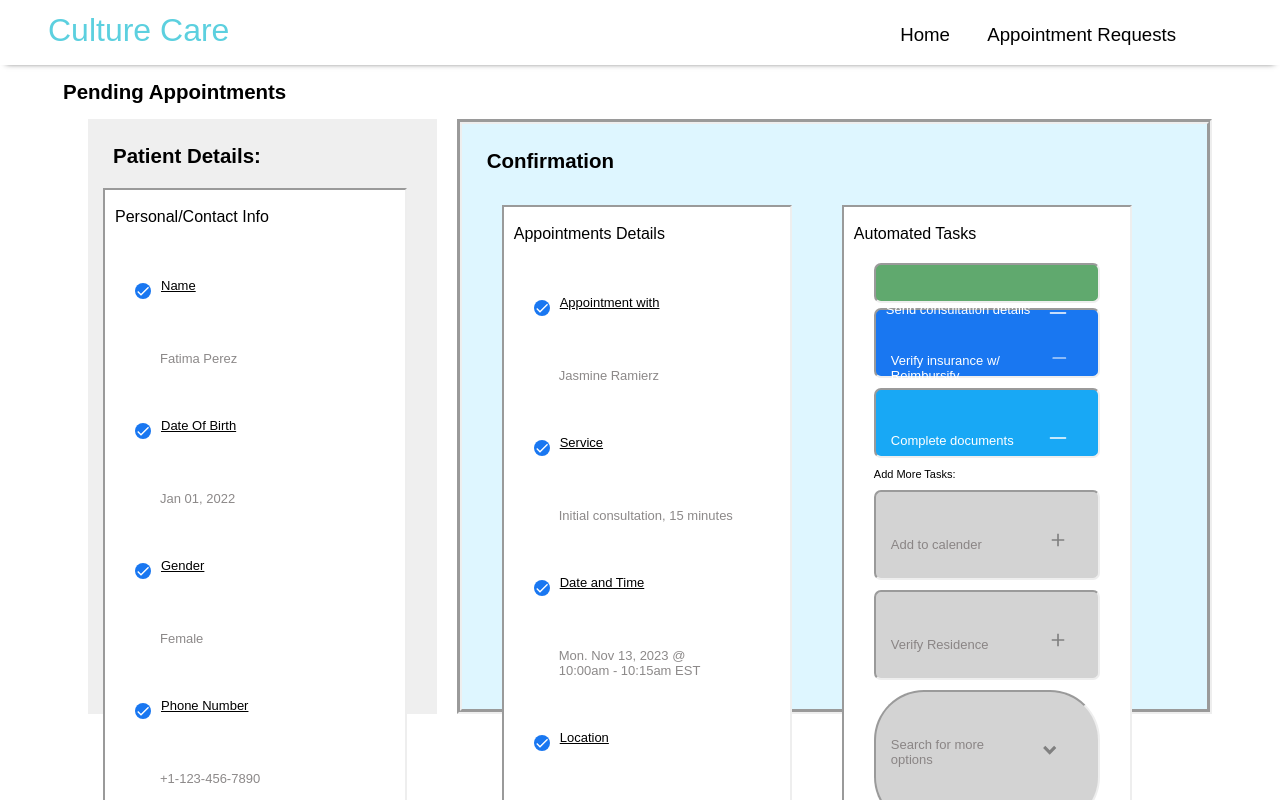
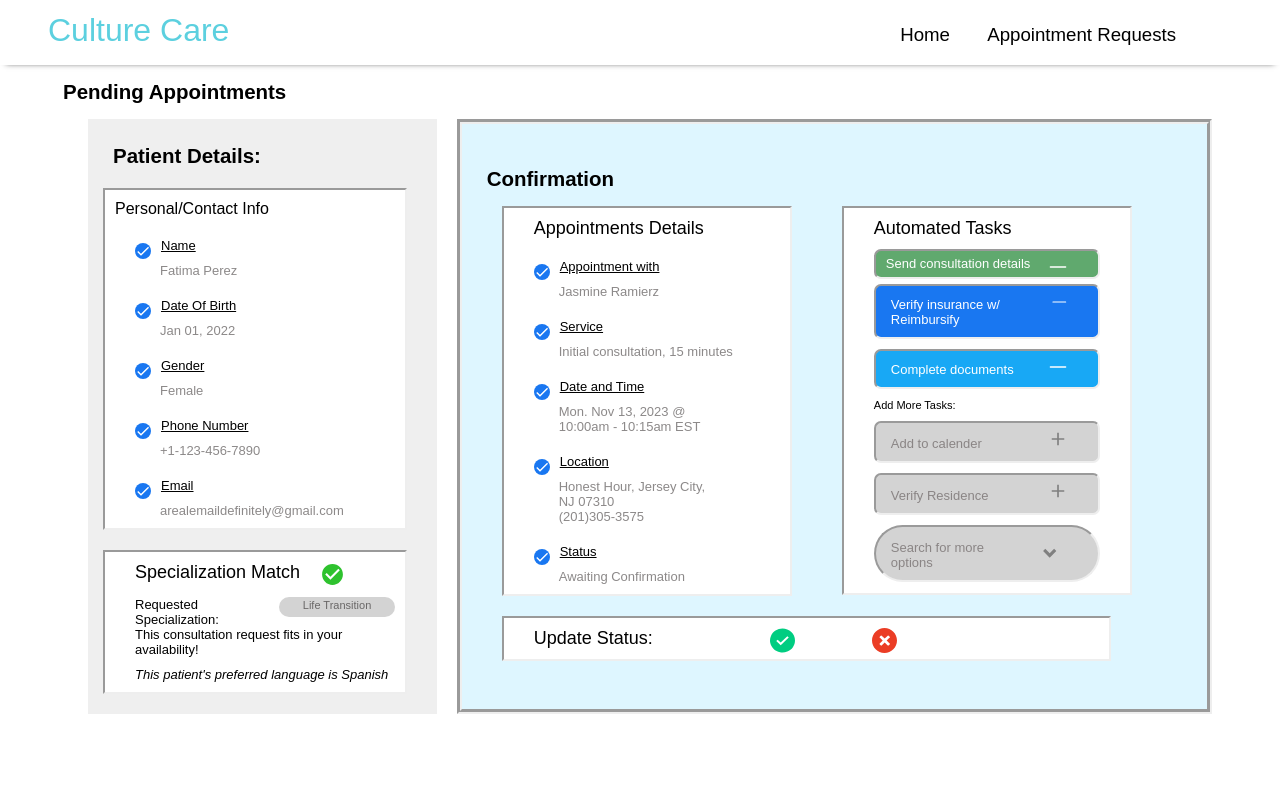
Before and after one commit to CultureCare22/Culture-Care, a React (Create React App) app: page /pending-request-details in a window 1280 px wide. Shown: the top 800 px of the page. Built offline with nearby package versions, Linux system fonts and the light colour scheme.

Commit message:
Removed pending request's dependencies on redundant names from other css files

```diff
--- a/src/pages/PendingRequest/PendingRequest.css
+++ b/src/pages/PendingRequest/PendingRequest.css
@@ -31,8 +31,9 @@ h3 {
     /* margin-left: 30px; */
 }
 
-h4 {
-    font-size: 13px;
+.titlePR {
+    /* margin-top: 10px; */
+    font-size: 18px;
     font-weight: 100;
     margin-left: 20px;
 }
@@ -59,6 +60,7 @@ h5 {
     border: 2px inset;
     background-color: white;
     /* margin-top: 20px; */
+    /* height: 370px; */
     padding: 10px;
     margin: 20px;
     margin-left: 5px;
@@ -92,19 +94,25 @@ p {
 .tick {
     color: rgb(46, 194, 46);
     margin-left: 20px;
-    font-size: 13px;
-    align-items: center;
+    font-size: 25px;
+    margin-top: 0px;
+    /* align-items: center; */
 }
 
-.p-textSpecialization {
+.p-textSpecialization1 {
     margin-left: 20px;
-    margin-top: 20px;
+    margin-top: 10px;
+    font-size: 13px;
+}
+.p-textSpecialization2 {
+    margin-left: 20px;
+    /* margin-top: 10px; */
     font-size: 13px;
 }
 
 .p-textItalic {
     margin-left: 20px;
-    margin-top: 20px;
+    margin-top: 10px;
     font-style: italic;
     font-size: 13px;
 }
@@ -116,12 +124,13 @@ p {
     background: #d3d3d3;
     color: #696767;
     font-weight: 300;
-    padding: 5px;
-    margin-left: 20px;
-    margin-top: 25px;
+    padding: 2px;
+    /* margin-left: 20px; */
+    margin-bottom: 10px;
+    margin-top: 10px;
     width: 120px;
     text-align: center;
-    font-size: 13px;
+    font-size: 11px;
 }
 
 .comfirmation_box {
@@ -300,3 +309,9 @@ p {
 .flex-container p {
     font-size:13px;
 }
+
+
+.flex-container-pr {
+    display: flex;
+    flex-direction: row;
+}
--- a/src/pages/PendingRequest/PendingRequest.js
+++ b/src/pages/PendingRequest/PendingRequest.js
@@ -19,33 +19,33 @@ function Confirmation() {
                     <div className='patient-details'>
                         <h3>Patient Details:</h3>
                         <div class="patient-box">
-                            <h4>Personal/Contact Info</h4>
+                            <div className="PCI">Personal/Contact Info</div>
 
-                            <div className='flex-container'>
+                            <div className='flex-container-pr'>
                                 <MdCheck style={{ color: 'white' }} className='check' />
                                 <div class="patient_identity">Name</div>
                             </div>
                             <p>Fatima Perez</p>
 
-                            <div className='flex-container'>
+                            <div className='flex-container-pr'>
                                 <MdCheck style={{ color: 'white' }} className='check' />
                                 <div class="patient_identity">Date Of Birth</div>
                             </div>
                             <p>Jan 01, 2022</p>
 
-                            <div className='flex-container'>
+                            <div className='flex-container-pr'>
                                 <MdCheck style={{ color: 'white' }} className='check' />
                                 <div class="patient_identity">Gender</div>
                             </div>
                             <p>Female</p>
 
-                            <div className='flex-container'>
+                            <div className='flex-container-pr'>
                                 <MdCheck style={{ color: 'white' }} className='check' />
                                 <div class="patient_identity">Phone Number</div>
                             </div>
                             <p>+1-123-456-7890</p>
 
-                            <div className='flex-container'>
+                            <div className='flex-container-pr'>
                                 <MdCheck style={{ color: 'white' }} className='check' />
                                 <div class="patient_identity">Email</div>
                             </div>
@@ -54,17 +54,17 @@ function Confirmation() {
                         </div>
 
                         <div class="patient-box">
-                            <div className='flex-container'>
-                                <h4>Specialization Match</h4>
+                            <div className='flex-container-pr'>
+                                <div className='titlePR'>Specialization Match</div>
                                 <MdCheckCircle className='tick' />
                             </div>
 
-                            <div className='flex-container'>
-                                <div class="p-textSpecialization">Requested Specialization:</div>
+                            <div className='flex-container-pr'>
+                                <div class="p-textSpecialization1">Requested Specialization:</div>
                                 <div className='textInfo'>Life Transition</div>
                             </div>
 
-                            <div class="p-textSpecialization">This consultation request fits in your availability!</div>
+                            <div class="p-textSpecialization2">This consultation request fits in your availability!</div>
                             <div class="p-textItalic">This patient's preferred language is Spanish</div>
 
                         </div>
@@ -73,29 +73,29 @@ function Confirmation() {
                     <div class="comfirmation_box">
                         <h3>Confirmation</h3>
 
-                        <div class="flex-container">
+                        <div class="flex-container-pr">
                             <div className='comfimation_twoBox'>
-                                <h4>Appointments Details</h4>
-                                <div className='flex-container'>
+                                <div className='titlePR'>Appointments Details</div>
+                                <div className='flex-container-pr'>
                                     <MdCheck style={{ color: 'white' }} className='check' />
                                     <div class="patient_identity">Appointment with</div>
                                 </div>
                                 <p>Jasmine Ramierz</p>
 
-                                <div className='flex-container'>
+                                <div className='flex-container-pr'>
                                     <MdCheck style={{ color: 'white' }} className='check' />
                                     <div class="patient_identity">Service</div>
                                 </div>
                                 <p>Initial consultation, 15 minutes</p>
 
-                                <div className='flex-container'>
+                                <div className='flex-container-pr'>
                                     <MdCheck style={{ color: 'white' }} className='check' />
                                     <div class="patient_identity">Date and Time</div>
                                 </div>
                                 <p>Mon. Nov 13, 2023 @ <br></br>
                                     10:00am - 10:15am EST</p>
 
-                                <div className='flex-container'>
+                                <div className='flex-container-pr'>
                                     <MdCheck style={{ color: 'white' }} className='check' />
                                     <div class="patient_identity">Location</div>
                                 </div>
@@ -103,7 +103,7 @@ function Confirmation() {
                                     NJ 07310 <br></br>
                                     (201)305-3575</p>
 
-                                <div className='flex-container'>
+                                <div className='flex-container-pr'>
                                     <MdCheck style={{ color: 'white' }} className='check' />
                                     <div class="patient_identity">Status</div>
                                 </div>
@@ -112,24 +112,24 @@ function Confirmation() {
                             </div>
 
                             <div className='comfimation_twoBox'>
-                                <h4>Automated Tasks</h4>
+                                <div className='titlePR'>Automated Tasks</div>
 
                                 <div className='taskBox1'>
-                                    <div className='flex-container'>
+                                    <div className='flex-container-pr'>
                                         <p>Send consultation details</p>
                                         <RxBorderSolid style={{ color: 'white' }} className='negative' />
                                     </div>
                                 </div>
 
                                 <div className='taskBox2'>
-                                    <div className='flex-container'>
+                                    <div className='flex-container-pr'>
                                         <p>Verify insurance w/ Reimbursify</p>
                                         <RxBorderSolid style={{ color: 'white' }} className='negative' />
                                     </div>
                                 </div>
 
                                 <div className='taskBox3'>
-                                    <div className='flex-container'>
+                                    <div className='flex-container-pr'>
                                         <p>Complete documents</p>
                                         <RxBorderSolid style={{ color: 'white' }} className='negative' />
                                     </div>
@@ -138,21 +138,21 @@ function Confirmation() {
                                 <h5>Add More Tasks:</h5>
 
                                 <div className='taskBox4'>
-                                    <div className='flex-container'>
+                                    <div className='flex-container-pr'>
                                         <p>Add to calender</p>
                                         <IoMdAdd style={{ color: 'grey' }} className='positive' />
                                     </div>
                                 </div>
 
                                 <div className='taskBox5'>
-                                    <div className='flex-container'>
+                                    <div className='flex-container-pr'>
                                         <p>Verify Residence</p>
                                         <IoMdAdd style={{ color: 'grey' }} className='positive' />
                                     </div>
                                 </div>
 
                                 <div className='taskBox6'>
-                                    <div className='flex-container'>
+                                    <div className='flex-container-pr'>
                                         <p>Search for more options</p>
                                         <RiArrowDropDownLine style={{ color: 'grey' }} className='drop-down' />
                                     </div>
@@ -162,8 +162,8 @@ function Confirmation() {
                         </div>
 
                         <div className='updateStatus'>
-                            <div className='flex-container'>
-                                <h4>Update Status:</h4>
+                            <div className='flex-container-pr'>
+                                <div className='titlePR'>Update Status:</div>
                                 <svg width="25" height="25" viewBox="0 0 68 65" fill="none" className='accept' xmlns="http://www.w3.org/2000/svg">
                                     <a href="/appt-approved">
                                         <path d="M34 0C27.2754 0 20.7019 1.90609 15.1106 5.47724C9.51935 9.04838 5.16149 14.1242 2.58811 20.0628C0.0147316 26.0014 -0.658582 32.536 0.653316 38.8404C1.96521 45.1448 5.2034 50.9357 9.95838 55.481C14.7134 60.0262 20.7716 63.1215 27.3669 64.3755C33.9623 65.6295 40.7986 64.9859 47.0112 62.5261C53.2239 60.0662 58.534 55.9006 62.27 50.556C66.0059 45.2114 68 38.9279 68 32.5C68 23.8805 64.4179 15.614 58.0416 9.51903C51.6654 3.4241 43.0174 0 34 0ZM29.1429 45.4768L17 33.8696L20.8614 30.1786L29.1429 38.0946L47.1386 20.8929L51.0146 24.5746L29.1429 45.4768Z" fill="#00CD81" />
```
